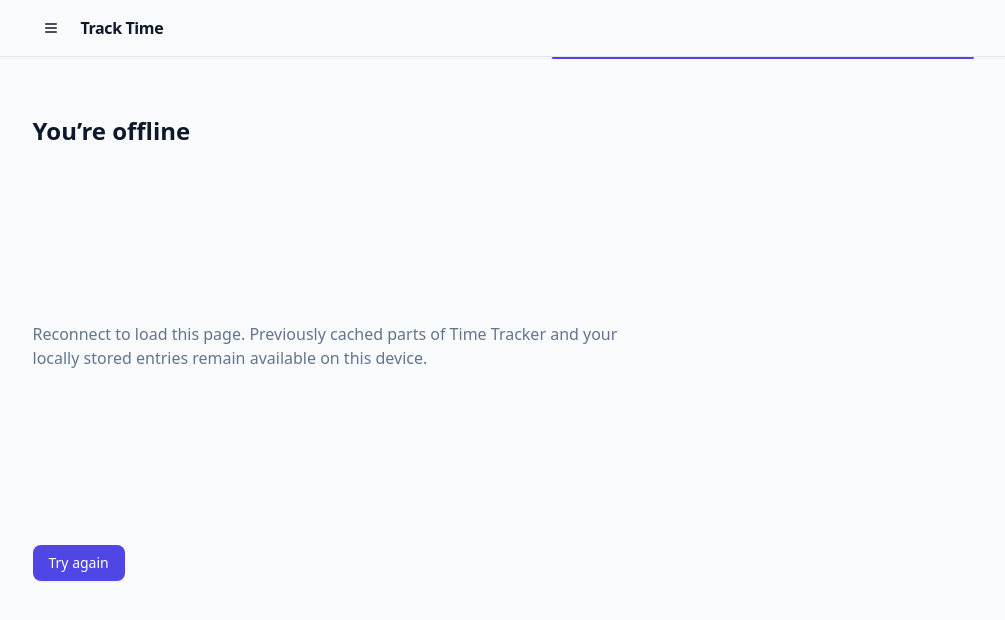
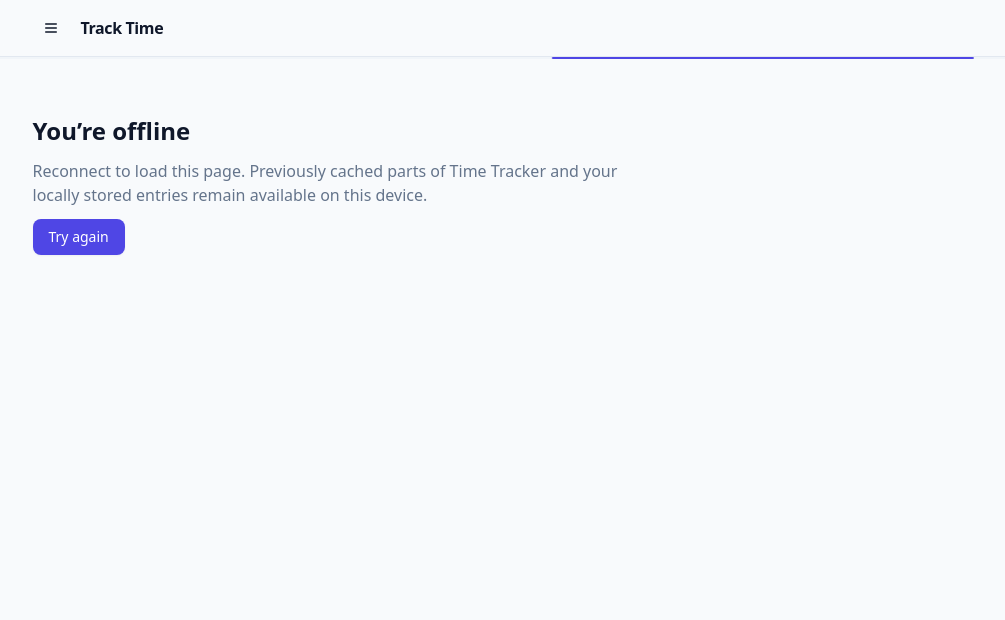
Before and after one commit to faizanbardai/track-time, a Next.js app: page /~offline in a window 1280 px wide. Shown: the top 620 px of the page, without its empty margins (8-1013 px from the left). Built offline with nearby package versions, Linux system fonts and the light colour scheme.

Commit message:
fix: update grid layout to ensure content starts at the top for Tags and Offline pages

```diff
--- a/src/app/tags/page.tsx
+++ b/src/app/tags/page.tsx
@@ -8,7 +8,7 @@ import { PATHS } from '@/constants/paths'
 
 export default function TagsPage() {
   return (
-    <div className="grid gap-4">
+    <div className="grid content-start gap-4">
       <Button asChild variant="outline" className="justify-self-start">
         <Link href={PATHS.HOME}>
           <ArrowLeft aria-hidden="true" />
--- a/src/app/~offline/page.tsx
+++ b/src/app/~offline/page.tsx
@@ -3,7 +3,7 @@ import Link from 'next/link'
 
 export default function OfflinePage() {
   return (
-    <main className="grid justify-items-start gap-3 py-12">
+    <main className="grid content-start justify-items-start gap-3 py-12">
       <h1 className="text-2xl font-semibold">You’re offline</h1>
       <p className="max-w-prose text-muted-foreground">
         Reconnect to load this page. Previously cached parts of Time Tracker and
```
